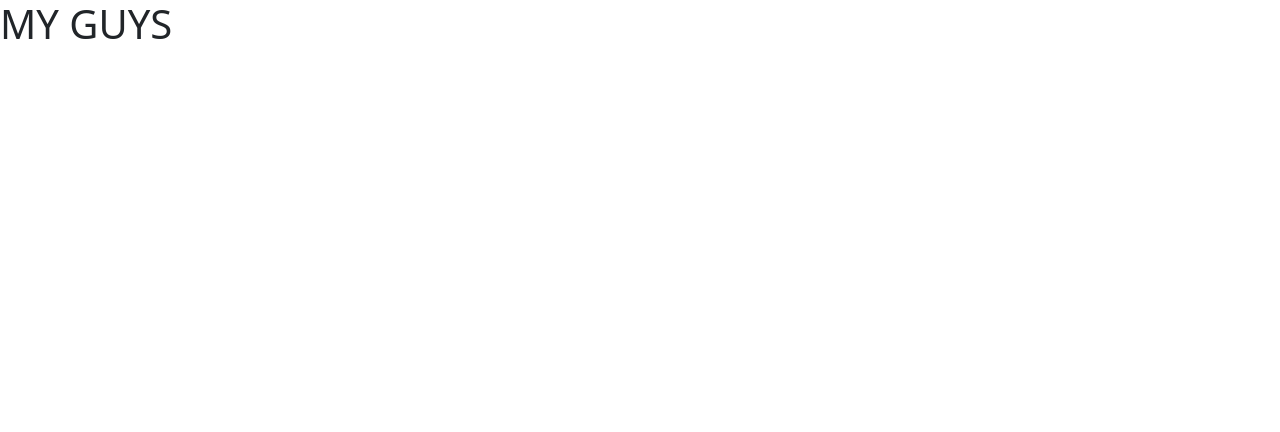
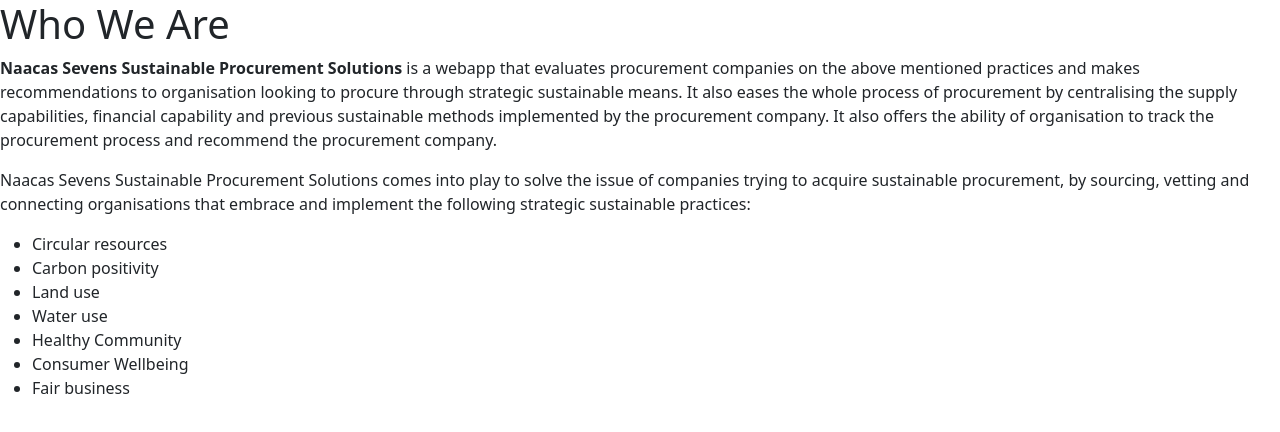
Before and after one commit to victoriamwangi/NACAAS-7s-SPS, a plain HTML site: page about-us.html in a window 1280 px wide. Drawn offline with Linux system fonts and the light colour scheme.

```diff
--- a/about-us.html
+++ b/about-us.html
@@ -14,7 +14,30 @@
 </head>
 
 <body>
-    <h1>MY GUYS</h1>
+    <h1>Who We Are</h1>
+    <p>
+        <strong>Naacas Sevens Sustainable Procurement Solutions</strong> is a webapp that evaluates procurement companies
+        on the above mentioned practices and makes recommendations to organisation looking to procure through
+        strategic sustainable means. It also eases the whole process of procurement by centralising the supply
+        capabilities, financial capability and previous sustainable methods implemented by the procurement
+        company. It also offers the ability of organisation to track the procurement process and recommend
+        the procurement company.
+    </p>
+    <p>
+        Naacas Sevens Sustainable Procurement Solutions  comes into play to solve the issue of companies
+        trying to acquire sustainable procurement, by sourcing, vetting and connecting organisations that
+        embrace and implement the following strategic sustainable practices:
+        <ul>
+            <li>Circular resources</li>
+            <li>Carbon positivity</li>
+            <li>Land use</li>
+            <li>Water use</li>
+            <li>Healthy Community</li>
+            <li>Consumer Wellbeing</li>
+            <li>Fair business</li>
+        </ul>
+    </p>
+
     <script src="js/jquery.min.js"></script>
     <script src="js/bootstrap.min.js"></script>
     <script src="js/popper.js"></script>
```
